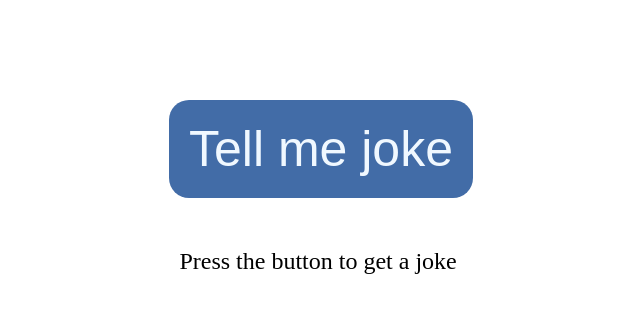
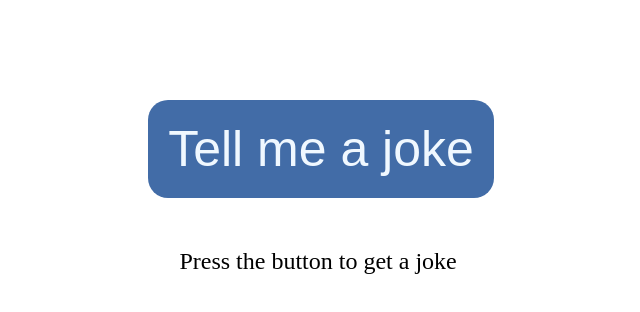
Before and after one commit to Moldee81/Joke-generator-challenge, a website built with Parcel: page index.html in a window 1280 px wide. Shown: the whole page, without its empty margins (319-959 px from the left). Built offline with nearby package versions, Linux system fonts and the light colour scheme.

Commit message:
Update index.html
Edited the title

```diff
--- a/index.html
+++ b/index.html
@@ -11,7 +11,7 @@
   </head>
 
   <body>
-    <button id="joker">Tell me joke</button>
+    <button id="joker">Tell me a joke</button>
     <div id="joke"><div>
     <script src="src/index.js"></script>
   </body>
```
